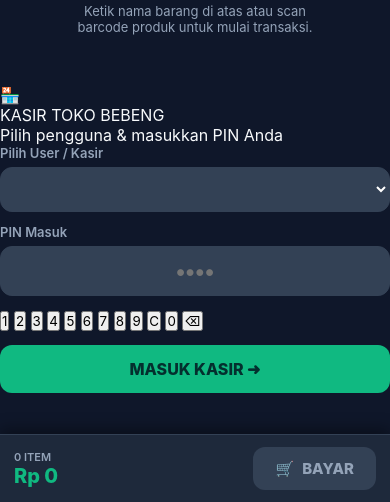
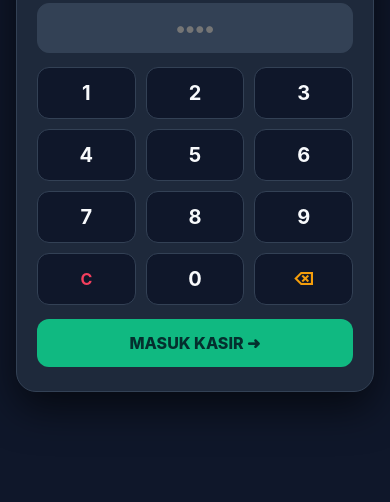
Before and after one commit to henta090-bit/kasir-toko-bebeng, a plain HTML site: page index.html in a window 390 px wide. Shown: the part 342-844 px from the top of the page. Drawn offline with Linux system fonts and the light colour scheme; no server answers.

Commit message:
Upload style.css untuk Kasir Mobile Vercel

```diff
--- a/style.css
+++ b/style.css
@@ -909,3 +909,108 @@ header {
   opacity: 1;
   transform: translateX(-50%) translateY(0);
 }
+
+/* ========================================================================= */
+/* LOGIN OVERLAY & PIN KEYPAD                                               */
+/* ========================================================================= */
+.login-overlay {
+  position: fixed;
+  inset: 0;
+  background: var(--bg-primary);
+  z-index: 999;
+  display: flex;
+  align-items: center;
+  justify-content: center;
+  padding: 16px;
+  opacity: 1;
+  pointer-events: auto;
+  transition: opacity 0.25s ease;
+}
+.login-overlay.hidden {
+  opacity: 0;
+  pointer-events: none;
+  display: none;
+}
+.login-card {
+  background: var(--bg-secondary);
+  border: 1px solid var(--border-color);
+  border-radius: 20px;
+  width: 100%;
+  max-width: 380px;
+  padding: 24px 20px;
+  box-shadow: 0 16px 40px rgba(0, 0, 0, 0.6);
+}
+.login-header {
+  text-align: center;
+  margin-bottom: 18px;
+}
+.login-icon {
+  font-size: 38px;
+  margin-bottom: 4px;
+}
+.login-title {
+  font-size: 18px;
+  font-weight: 800;
+  letter-spacing: 0.5px;
+  color: var(--text-main);
+}
+.login-subtitle {
+  font-size: 12px;
+  color: var(--text-muted);
+  margin-top: 4px;
+}
+.pin-numpad {
+  display: grid;
+  grid-template-columns: repeat(3, 1fr);
+  gap: 10px;
+  margin-top: 10px;
+}
+.pin-key {
+  background: var(--bg-primary);
+  border: 1px solid var(--border-color);
+  color: var(--text-main);
+  border-radius: 12px;
+  font-size: 20px;
+  font-weight: 700;
+  height: 52px;
+  display: flex;
+  align-items: center;
+  justify-content: center;
+  cursor: pointer;
+  user-select: none;
+  -webkit-user-select: none;
+  transition: all 0.15s ease;
+}
+.pin-key:active {
+  background: var(--accent-sky);
+  color: #fff;
+  transform: scale(0.95);
+}
+.pin-key.pin-clear {
+  color: var(--accent-rose);
+  font-size: 16px;
+}
+.pin-key.pin-del {
+  color: var(--accent-amber);
+  font-size: 18px;
+}
+
+.user-item-card {
+  background: var(--bg-primary);
+  border: 1px solid var(--border-color);
+  border-radius: var(--radius);
+  padding: 12px 14px;
+  display: flex;
+  justify-content: space-between;
+  align-items: center;
+}
+.user-item-name {
+  font-size: 14px;
+  font-weight: 700;
+  color: var(--text-main);
+}
+.user-item-meta {
+  font-size: 12px;
+  color: var(--text-muted);
+  margin-top: 2px;
+}
```
